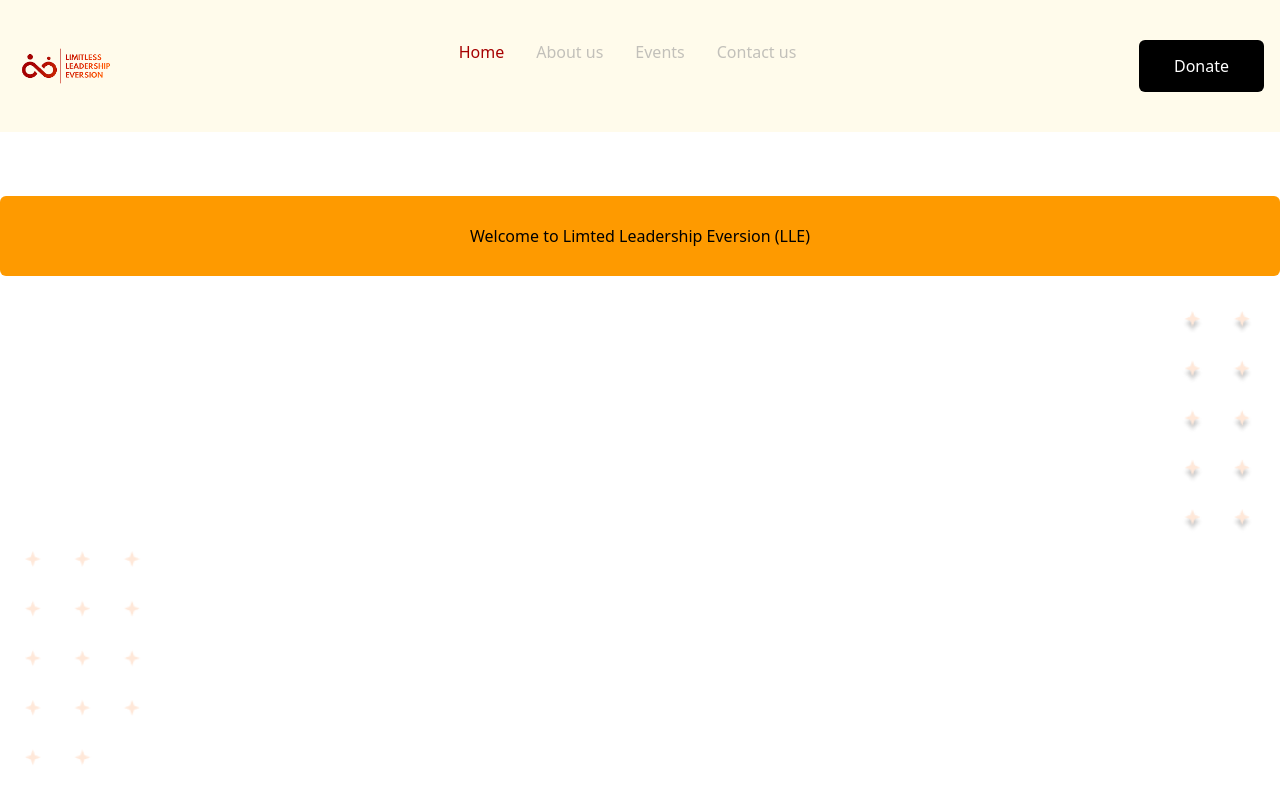
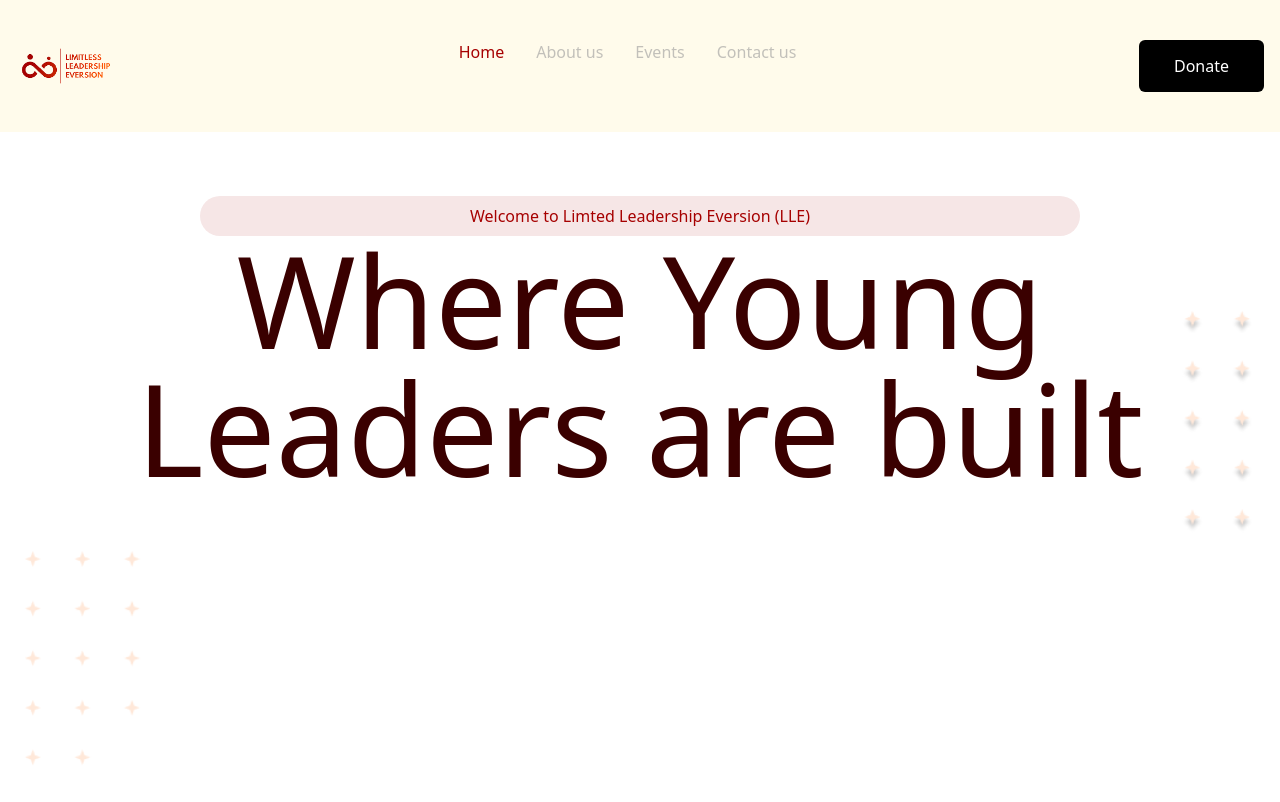
Before and after one commit to Developerfiyin/LLE-website, a React (Vite) app: page / in a window 1280 px wide. Shown: the top 802 px of the page. Built offline with nearby package versions, Linux system fonts and the light colour scheme.

Commit message:
added h1 and p to the hero section

```diff
--- a/src/Components/hero.jsx
+++ b/src/Components/hero.jsx
@@ -3,8 +3,9 @@ import Frame from '../assets/Frame 13.png'
 import Frame15 from '../assets/Frame 15.png'
 const Hero = () => {
   return (
-    <div className='bg-cover h-screen bg-center text-center flex flex-col py-16 '  style={{ backgroundImage: `url(${Frame15})` }}>
-    <p className=' rounded-md p-7 bg-amber-500'>Welcome to Limted Leadership Eversion (LLE)</p>
+    <div className='bg-cover h-screen gap-80 bg-center text-center flex-col py-16 '  style={{ backgroundImage: `url(${Frame15})` }}>
+    <p className='text-[#A60000] rounded-full bg-[#F6E6E6] ml-50 mr-50 p-2'>Welcome to Limted Leadership Eversion (LLE)</p>
+    <h1 className=' text-[#3a0000] text-9xl font-medium'>Where Young Leaders are built </h1>
 
     </div>
   )
```
